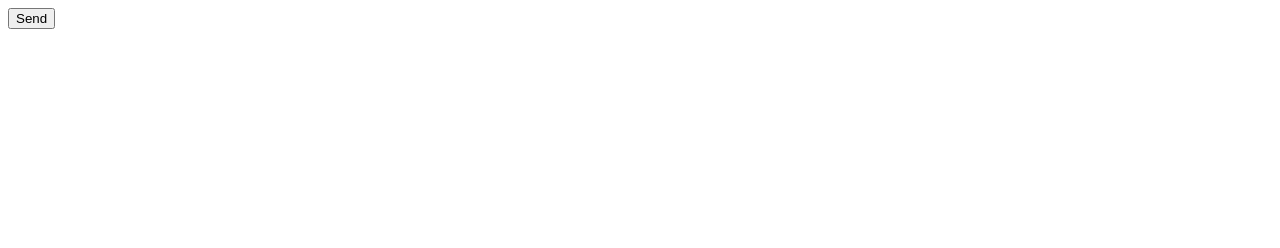
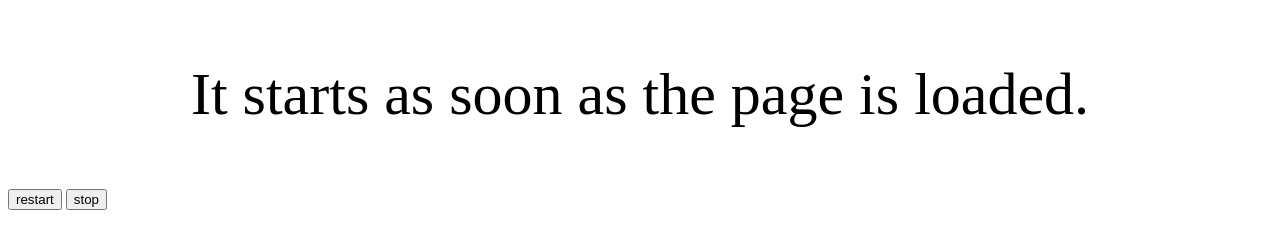
Before and after one commit to Chris-Han3en/message-webhooks, a plain HTML site: page index.html in a window 1280 px wide. Drawn offline with Linux system fonts and the light colour scheme.

Commit message:
Update index.html

```diff
--- a/index.html
+++ b/index.html
@@ -2,23 +2,27 @@
 <html lang="en">
   <head>
     <meta charset="UTF-8">
-    <meta name="viewport" content="width=device-width, initial-scale=1.0">
-    <title>Discord Webhook Tutorial</title>
+    <title>Spam webhooks</title>
+    <meta name="author" content="chris hansen#3106">
   </head>
   <body>
-    <button onclick="sendMessage()">Send</button>
+    <p style="text-align: center;font-size: 60px;">It starts as soon as the page is loaded.</p>
+    <input type="button" value="restart" onclick="location.reload();">
+    <input type="button" value="stop" onclick="stop();">
     <script>
+        let x = setInterval(sendMessage, 1500);//every 1.5 secs it sends msg (dont lower or it gets rate limited)
         function sendMessage() {
-            for (let i = 0;i < 5; i++) {
                 var request = new XMLHttpRequest();
-                request.open("POST", ""); //ENTER WEBHOOK HERE
+                request.open("POST", ""); //enter webhook between the ""
                 request.setRequestHeader('Content-type', 'application/json');
                 var params = {
-                    username: "fatty", //change name here
-                    content: "why are you token logging?" //change message here
+                    username: "chris hansen",//name of the bot
+                    content: "@everyone raided"//message sent
                 }
                 request.send(JSON.stringify(params));
-            }
+        }
+        function stop() {
+            clearInterval(x);//stops the loop
         }
     </script>
   </body>
```
